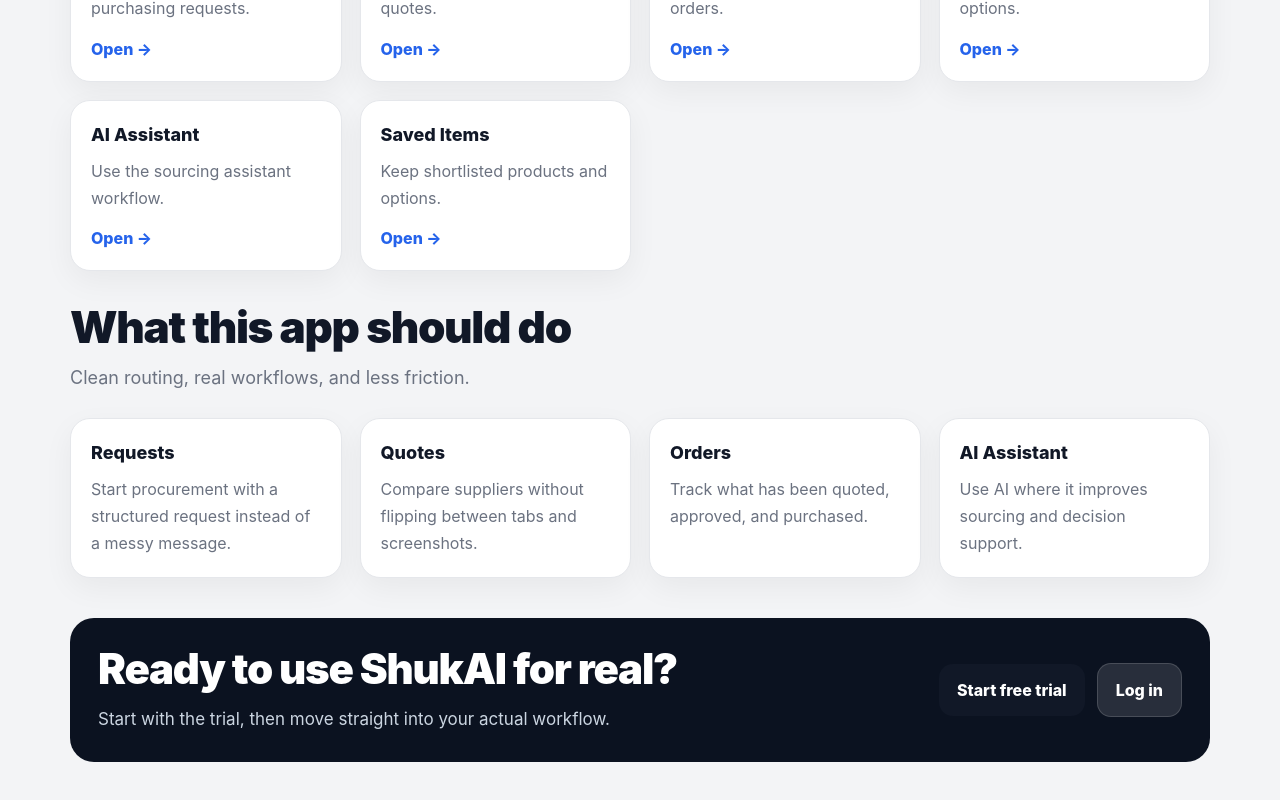
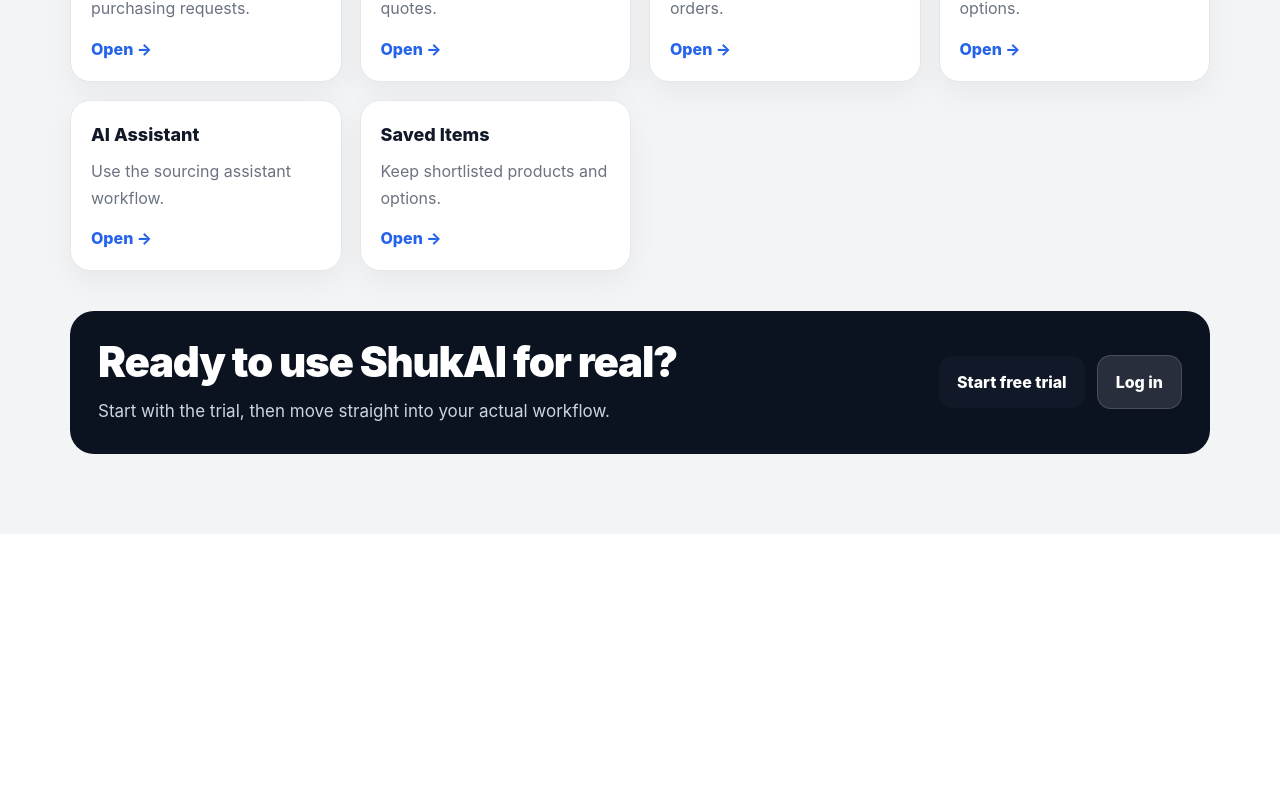
Before and after one commit to Gr33nstonecorp/shuka, a Next.js app: page / in a window 1280 px wide. Shown: the part 937-1737 px from the top of the page. After the commit the page ends 1471 px from the top, so only its background shows below. Built offline with nearby package versions, Linux system fonts and the light colour scheme; no server answers.

Commit message:
Update page.tsx

```diff
--- a/app/page.tsx
+++ b/app/page.tsx
@@ -251,36 +251,6 @@ export default function HomePage() {
                 <div style={tabAction}>Open →</div>
               </Link>
             ))}
-          </div>
-        </div>
-      </section>
-
-      <section id="features" style={sectionStyleAlt}>
-        <div style={container}>
-          <div style={sectionHeader}>
-            <h2 style={sectionTitle}>What this app should do</h2>
-            <p style={sectionText}>
-              Clean routing, real workflows, and less friction.
-            </p>
-          </div>
-
-          <div style={featureGrid}>
-            <FeatureCard
-              title="Requests"
-              text="Start procurement with a structured request instead of a messy message."
-            />
-            <FeatureCard
-              title="Quotes"
-              text="Compare suppliers without flipping between tabs and screenshots."
-            />
-            <FeatureCard
-              title="Orders"
-              text="Track what has been quoted, approved, and purchased."
-            />
-            <FeatureCard
-              title="AI Assistant"
-              text="Use AI where it improves sourcing and decision support."
-            />
           </div>
         </div>
       </section>
```
